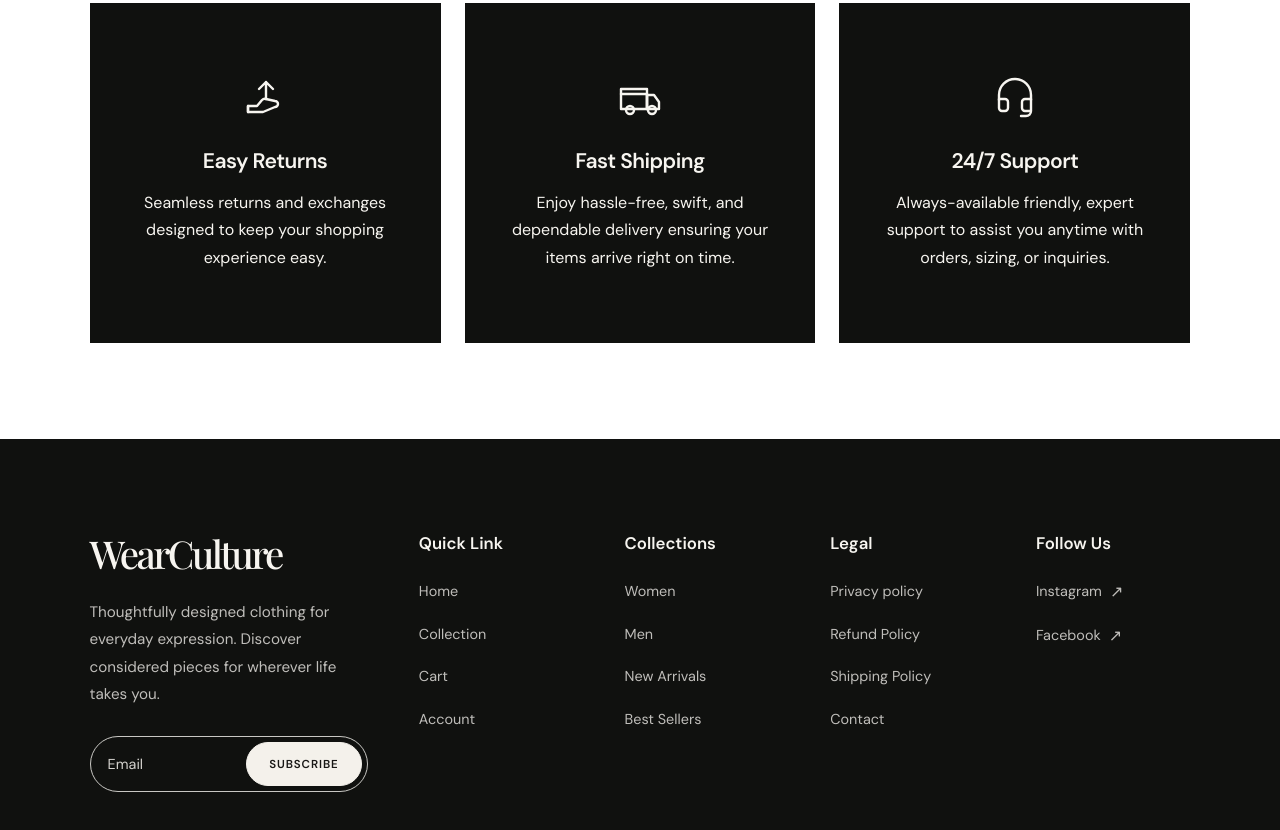
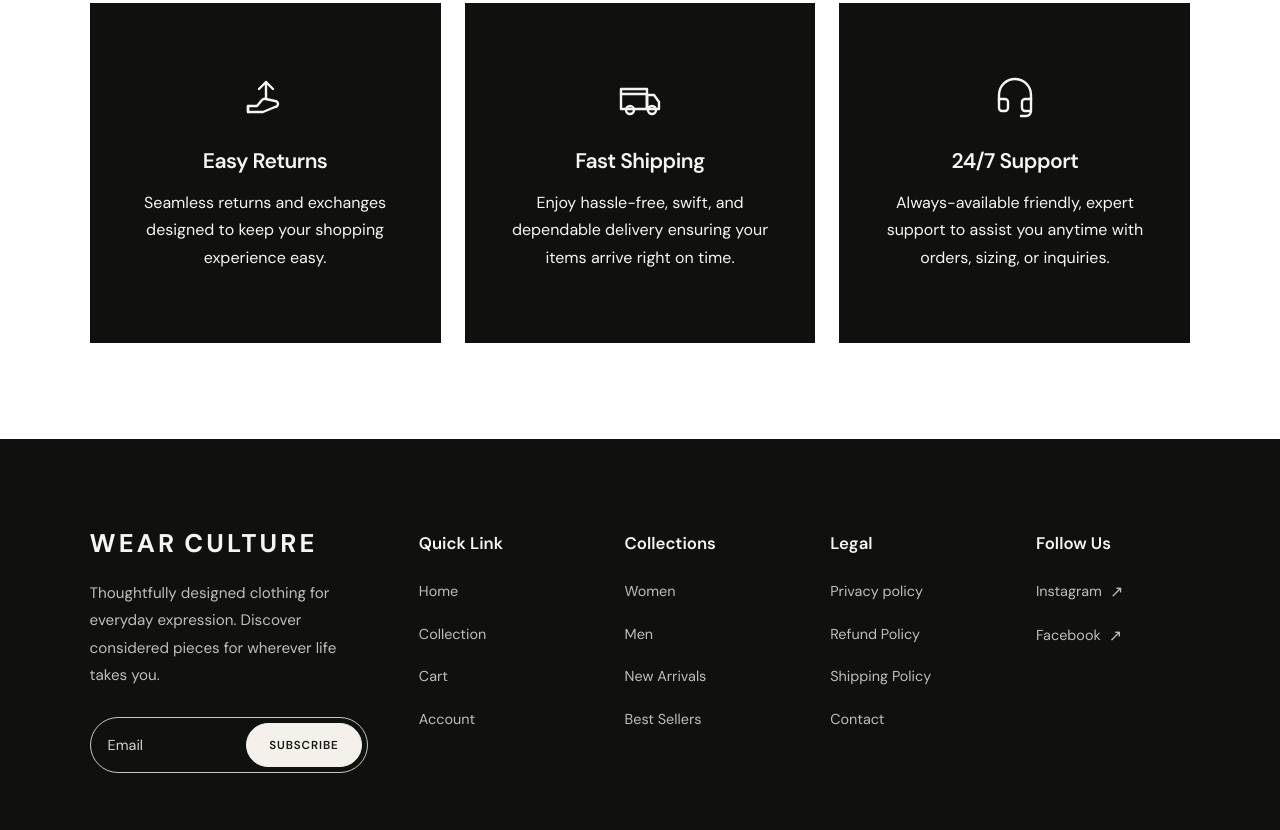
Before and after one commit to mukkeswap123-prog/Ecom, a plain HTML site: page index.html in a window 1280 px wide. Shown: the part 3010-3840 px from the top of the page. Drawn offline with nearby package versions, Linux system fonts and the light colour scheme.

Commit message:
change footer logo style as maine logo

```diff
--- a/home.css
+++ b/home.css
@@ -298,12 +298,7 @@
 }
 
 .footer-wordmark {
-  display: inline-block;
   margin-bottom: 20px;
-  font-family: "Playfair Display", Georgia, serif;
-  font-size: 2.4rem;
-  font-weight: 500;
-  letter-spacing: -0.07em;
 }
 
 .footer-brand > p {
--- a/index.html
+++ b/index.html
@@ -236,7 +236,7 @@
     <footer class="site-footer" id="footer">
       <div class="footer-grid">
         <div class="footer-brand">
-          <a class="footer-wordmark" href="index.html">WearCulture</a>
+          <a class="wordmark footer-wordmark" href="index.html" aria-label="WearCulture home"><span>Wear</span><span>Culture</span></a>
           <p>
             Thoughtfully designed clothing for everyday expression. Discover
             considered pieces for wherever life takes you.
```
